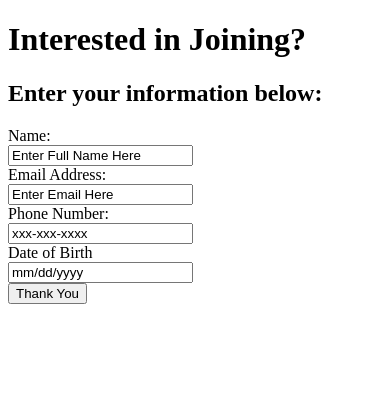
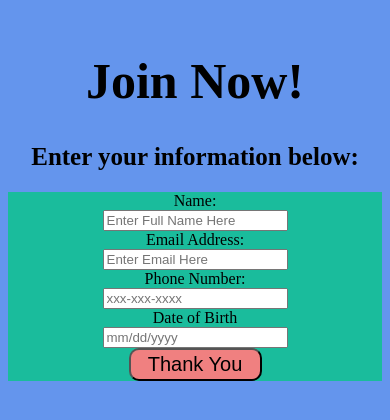
Before and after one commit to jolowu/362-Lab-2, a plain HTML site: page submitted-text.html in a window 390 px wide. Drawn offline with Linux system fonts and the light colour scheme.

Commit message:
Adding css and index page

```diff
--- a/css/screen.css
+++ b/css/screen.css
@@ -0,0 +1,39 @@
+html{
+    text-align: center;
+    align-content: center;
+    background-color: #1ABC9C;
+}
+form{
+    display: block;
+    text-align: center;
+    background-color: #1ABC9C;
+}
+.submit-button{
+    height: 33px;
+    width: 133px;
+    border-radius: 10px;
+    background-color: lightcoral;
+    text-decoration-color: black;
+    display: inline-block;
+    font-size: 20px;
+}
+h1{
+    font-size: 50px;
+}
+h2{
+    font-size: 25px;
+}
+@media screen and (max-width: 800px) {
+    html{
+        text-align: center;
+        align-content: center;
+        background-color: cornflowerblue;
+    }
+    body {
+        padding-top: 10px;
+        height: 200px;
+    }
+    .submit-button{
+        border-radius: 10px;
+    }
+}
--- a/submitted-text.html
+++ b/submitted-text.html
@@ -6,17 +6,17 @@
   <title>LAB-2</title>
 </head>
 <body>
-    <h1>Interested in Joining?</h1>
+    <h1>Join Now!</h1>
     <h2>Enter your information below:</h2>
     <form action="submitted-text.html">
       <label for="name">Name: </label><br>
-        <input id="name" name="name" value="Enter Full Name Here"><br>
+        <input id="name" name="name" placeholder="Enter Full Name Here"><br>
       <label for="email">Email Address: </label><br>
-        <input id="email" name="email" value="Enter Email Here"><br>
+        <input id="email" name="email" placeholder="Enter Email Here"><br>
       <label for="tel">Phone Number: </label><br>
-        <input id="tel" name="phone" value="xxx-xxx-xxxx"><br>
+        <input id="tel" name="phone" placeholder="xxx-xxx-xxxx"><br>
       <label for="polyfill">Date of Birth</label><br>
-        <input id="polyfill" name="birthday" value="mm/dd/yyyy"><br>
+        <input id="polyfill" name="birthday" placeholder="mm/dd/yyyy"><br>
       <input type="submit" value="Thank You" class="submit-button"><br>
     </form>
 </body>
```
Also changed, not shown: index.html (+1 -1 lines).
